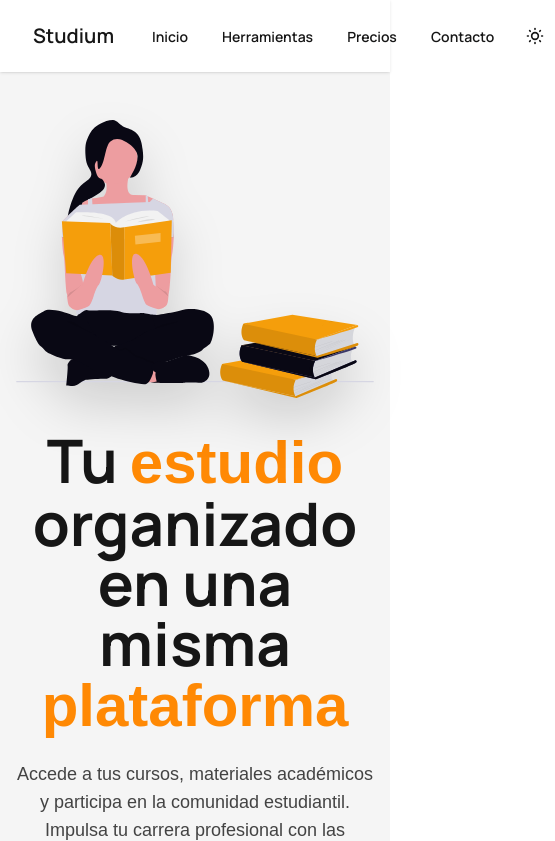
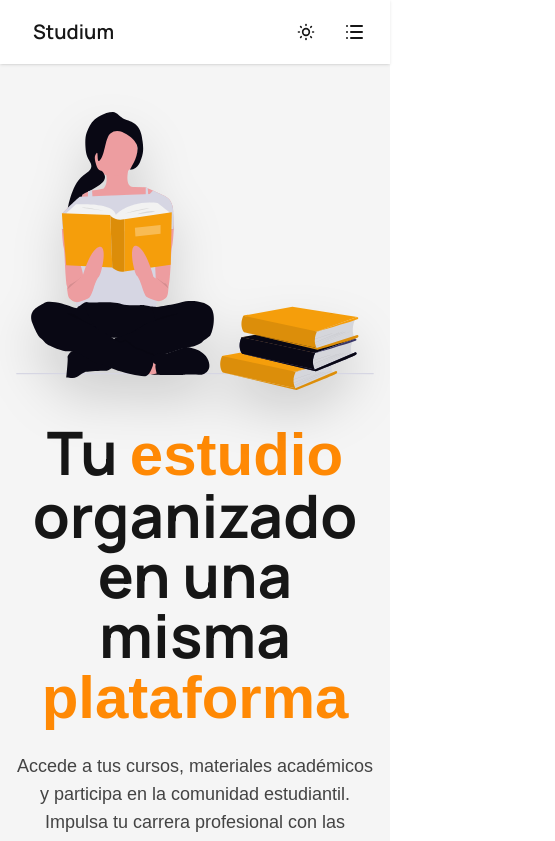
Before and after one commit to yuseflc/studium, a Next.js app: page / in a window 390 px wide. Shown: the top 841 px of the page, 555 px wide, since content can reach past the window. Built offline with nearby package versions, Linux system fonts and the light colour scheme; a web font is replaced by a local one.

Commit message:
[Design] Responsive navbar con menu drawer

```diff
--- a/src/components/ui/Navbars/Navbar.tsx
+++ b/src/components/ui/Navbars/Navbar.tsx
@@ -2,7 +2,7 @@
 
 import Link from 'next/link';
 import ThemeSwitcher from "@/components/ThemeSwitcher";
-
+import { IconList } from "@tabler/icons-react";
 export default function Navbar() {
 
     return (
@@ -15,7 +15,7 @@ export default function Navbar() {
             </div>
 
             {/* Lista central */}
-            <div className="navbar-center">
+            <div className="navbar-center hidden lg:flex ">
                 <ul className="menu menu-horizontal px-1">
                     <li>
                         <Link href="/" className="btn btn-ghost">Inicio</Link>
@@ -27,20 +27,44 @@ export default function Navbar() {
                         <Link href="#pricing" className="btn btn-ghost">Precios</Link>
                     </li>
                     <li>
-                        <Link href="#contact" className="btn btn-ghost">Contacto</Link>
+                        <Link href="#about" className="btn btn-ghost">Acerca de</Link>
                     </li>
                 </ul>
             </div>
 
-            <div className="navbar-end">
+
+            <div className="navbar-end gap-2">
                 <ThemeSwitcher />
+
+                <a
+                    href="/mycourses"
+                    className="btn btn-primary hidden md:inline-flex">
+                    Mis cursos
+                </a>
+
+                <div className="drawer drawer-end w-auto lg:hidden">
+                    <input id="my-drawer-5" type="checkbox" className="drawer-toggle" />
+                    <div className="drawer-content">
+                        <label htmlFor="my-drawer-5" className="btn btn-ghost btn-circle">
+                            <IconList size={24} />
+                        </label>
+                    </div>
+                    <div className="drawer-side">
+                        <label htmlFor="my-drawer-5" aria-label="close sidebar" className="drawer-overlay"></label>
+                        <div className="menu bg-base-200 min-h-full w-80 p-6 text-base-content">
+                            <h2 className="text-xl font-bold mb-4">Menú</h2>
+                            <ul className="flex flex-col gap-2">
+                                <li><Link href="/" onClick={() => document.getElementById('my-drawer-5')?.click()}>Inicio</Link></li>
+                                <li><Link href="#features" onClick={() => document.getElementById('my-drawer-5')?.click()}>Herramientas</Link></li>
+                                <li><Link href="#pricing" onClick={() => document.getElementById('my-drawer-5')?.click()}>Precios</Link></li>
+                                <li><Link href="#about" onClick={() => document.getElementById('my-drawer-5')?.click()}>Acerca de</Link></li>
+                                <div className="divider"></div>
+                                <li><Link href="/mycourses" className="btn btn-primary text-white">Mis cursos</Link></li>
+                            </ul>
+                        </div>
+                    </div>
+                </div>
             </div>
-
-            <a
-            href="/mycourses"
-            className="btn btn-primary ml-4 hidden md:inline-flex">
-                Mis cursos
-            </a>
         </div>
     );
 }
```
